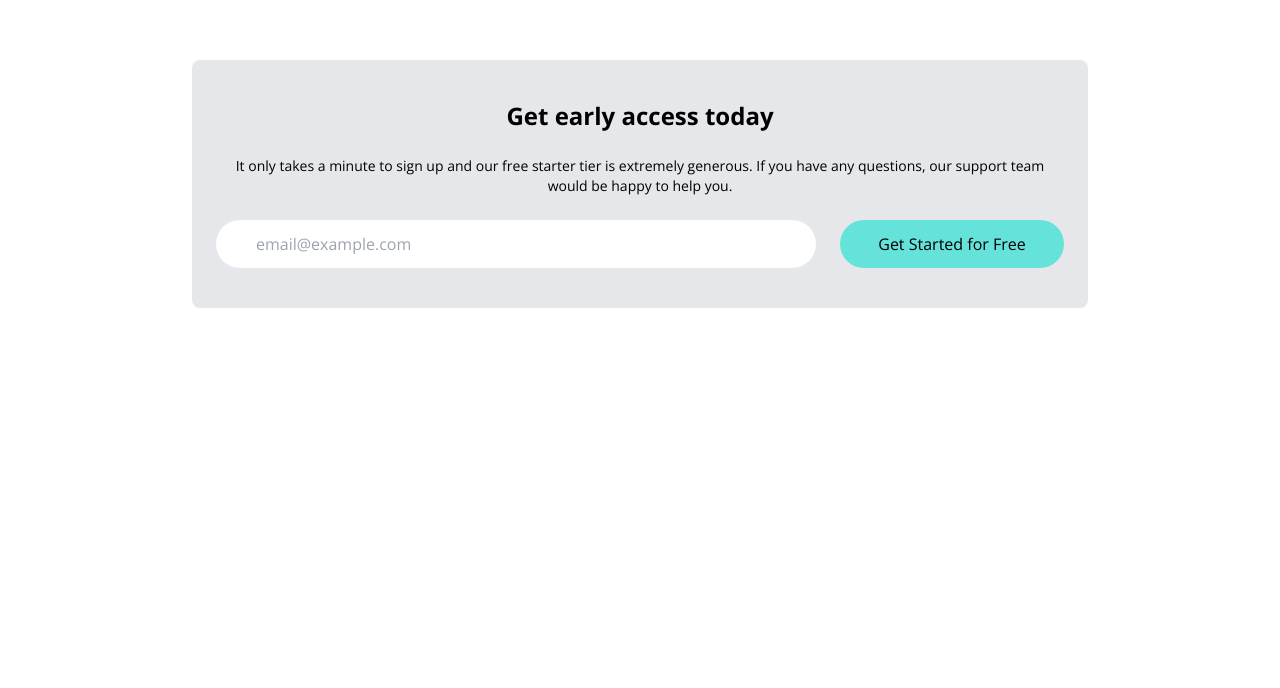
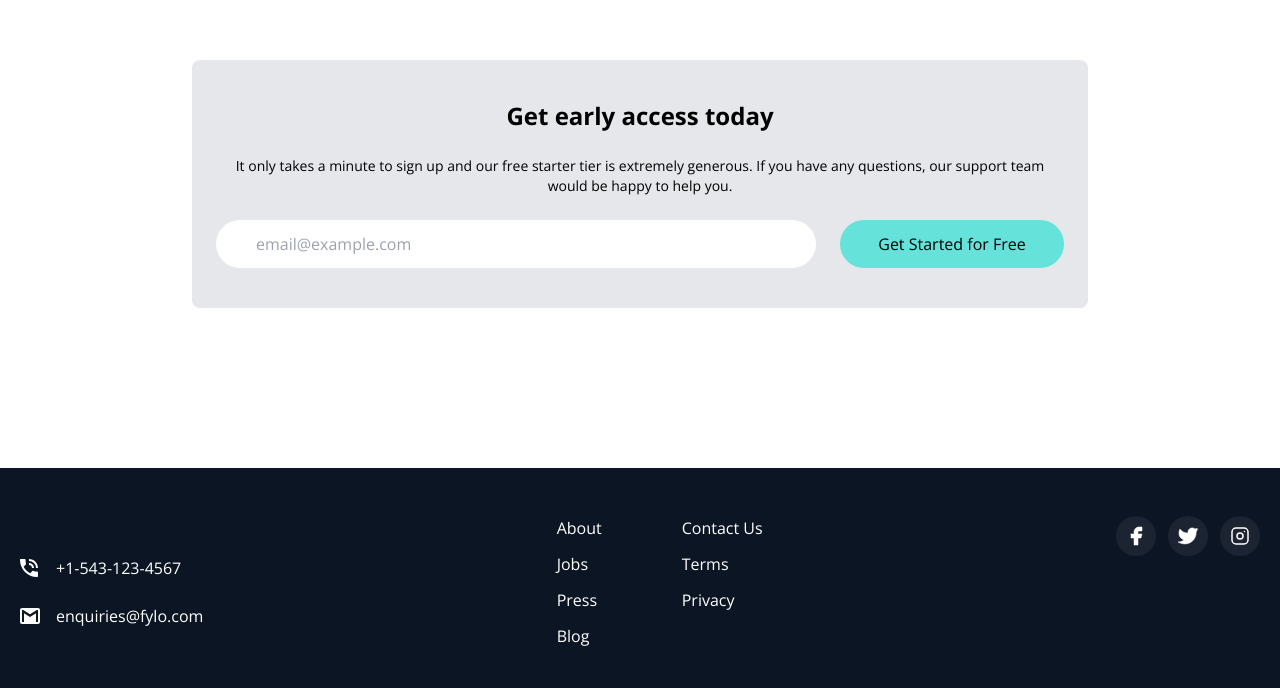
Before and after one commit to GazzaJ/fylo-website, a website: page index.html in a window 1280 px wide. Shown: the part 3252-3940 px from the top of the page. Before the commit the page ends 3720 px from the top, so only its background shows below. Drawn offline with nearby package versions, Linux system fonts and the light colour scheme.

Commit message:
FEAT: added the footer section. Added smooth scroll for better scroll effect to sections

```diff
--- a/index.html
+++ b/index.html
@@ -1,5 +1,5 @@
 <!DOCTYPE html>
-<html lang="en">
+<html lang="en" class="scroll-smooth">
 <head>
     <meta charset="UTF-8">
     <meta http-equiv="X-UA-Compatible" content="IE=edge">
@@ -305,5 +305,82 @@
             </div>
         </div>
     </section>
+    <!-- Footer Section -->
+    <footer class="bg-darkBlue2 text-white">
+        <div class="container mx-auto px-5 pt-12 pb-10">
+            <!-- Flex Container for all items -->
+            <div class="flex flex-col justify-between space-y-24 md:flex-row md:space-y-0">
+                <!-- Email & Phone -->
+                <div class="mt-10 space-y-6">
+                    <div class="flex items-center space-x-3 md-mt-10">
+                        <div class="w-6">
+                            <img
+                                src="images/icon-phone.svg"
+                                alt="Phone icon"
+                                class="scale-10"
+                            />
+                        </div>
+                        <div>
+                            +1-543-123-4567
+                        </div>
+                    </div>
+                    <div class="flex items-center space-x-3">
+                        <div class="w-6">
+                            <img
+                                src="images/icon-email.svg"
+                                alt="Phone icon"
+                                class="scale-10"
+                            />
+                        </div>
+                        <div>
+                            enquiries@fylo.com
+                        </div>
+                    </div>
+                </div>
+                <!-- Menus -->
+                <div class="flex flex-col space-y-10 text-xl md:text-base
+                md:space-x-20 md:space-y-0 md:flex-row">
+                    <div class="flex flex-col space-y-3">
+                        <a href="#">About</a>
+                        <a href="#">Jobs</a>
+                        <a href="#">Press</a>
+                        <a href="#">Blog</a>
+                    </div>
+                    <div class="flex flex-col space-y-3">
+                        <a href="#">Contact Us</a>
+                        <a href="#">Terms</a>
+                        <a href="#">Privacy</a>
+                    </div>
+                </div>
+                <!-- Social -->
+                <div class="flex justify-center pb-10 space-x-3">
+                    <div>
+                        <a href="#">
+                            <img
+                                src="images/facebook.svg"
+                                alt="Facebook logo"
+                                class="p-2 bg-darkBlue rounded-full ficon">
+                        </a>
+                    </div>
+                    <div>
+                        <a href="#">
+                            <img
+                                src="images/twitter.svg"
+                                alt="Twitter logo"
+                                class="p-2 bg-darkBlue rounded-full ficon">
+                        </a>
+                    </div>
+                    <div>
+                        <a href="#">
+                            <img
+                                src="images/instagram.svg"
+                                alt="Instagramlogo"
+                                class="p-2 bg-darkBlue rounded-full ficon">
+                        </a>
+                    </div>
+                </div>
+            </div>
+        </div>
+    </footer>
 </body>
 </html>
--- a/input.css
+++ b/input.css
@@ -1,3 +1,9 @@
 @tailwind base;
 @tailwind components;
 @tailwind utilities;
+
+.ficon:hover {
+    filter: invert(80%) sepia(37%) saturate(7048%)
+    hue-rotate(132deg)
+        brightness(105%) contrast(104%)
+}
```
Also changed, not shown: css/style.css.
